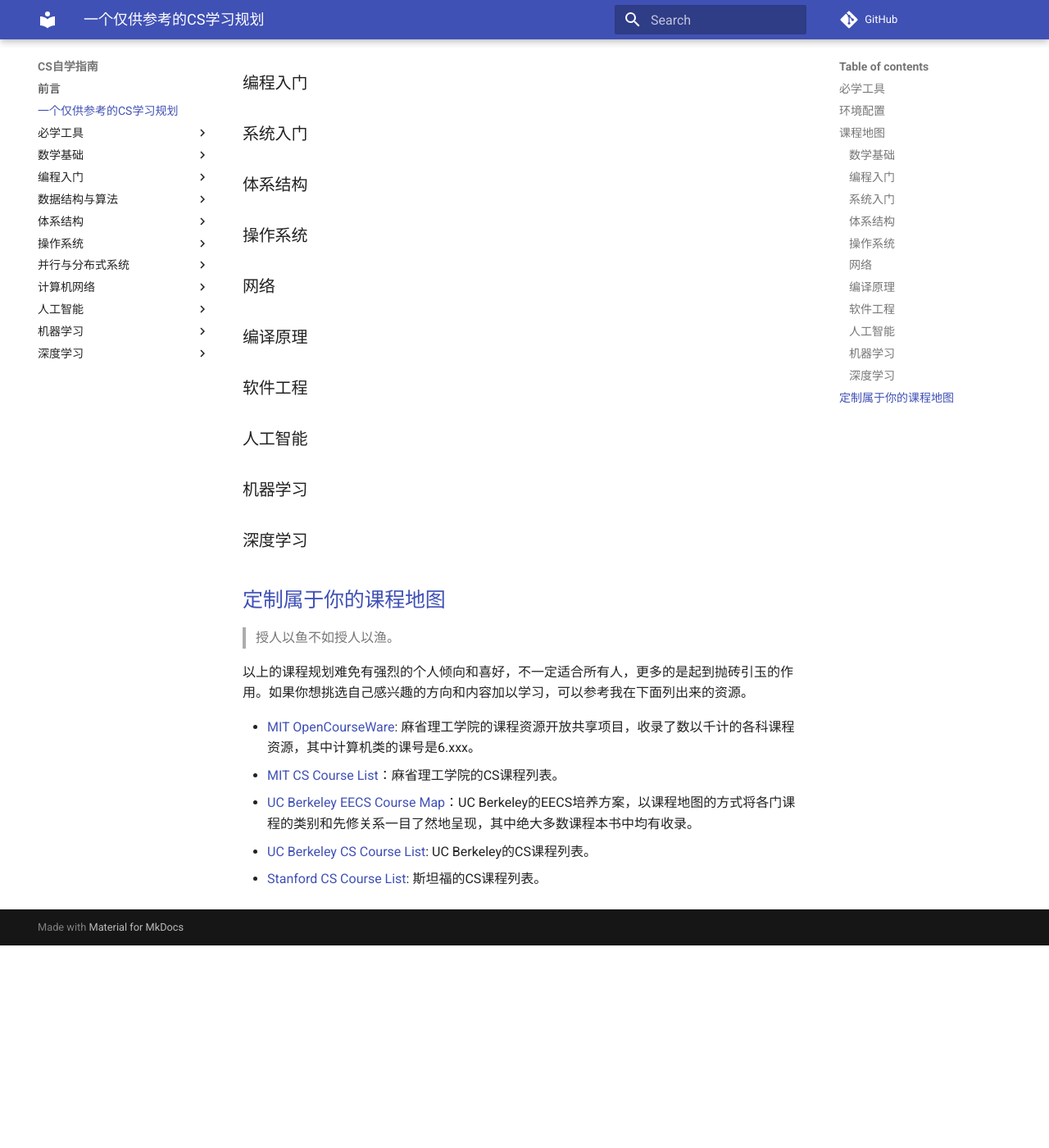
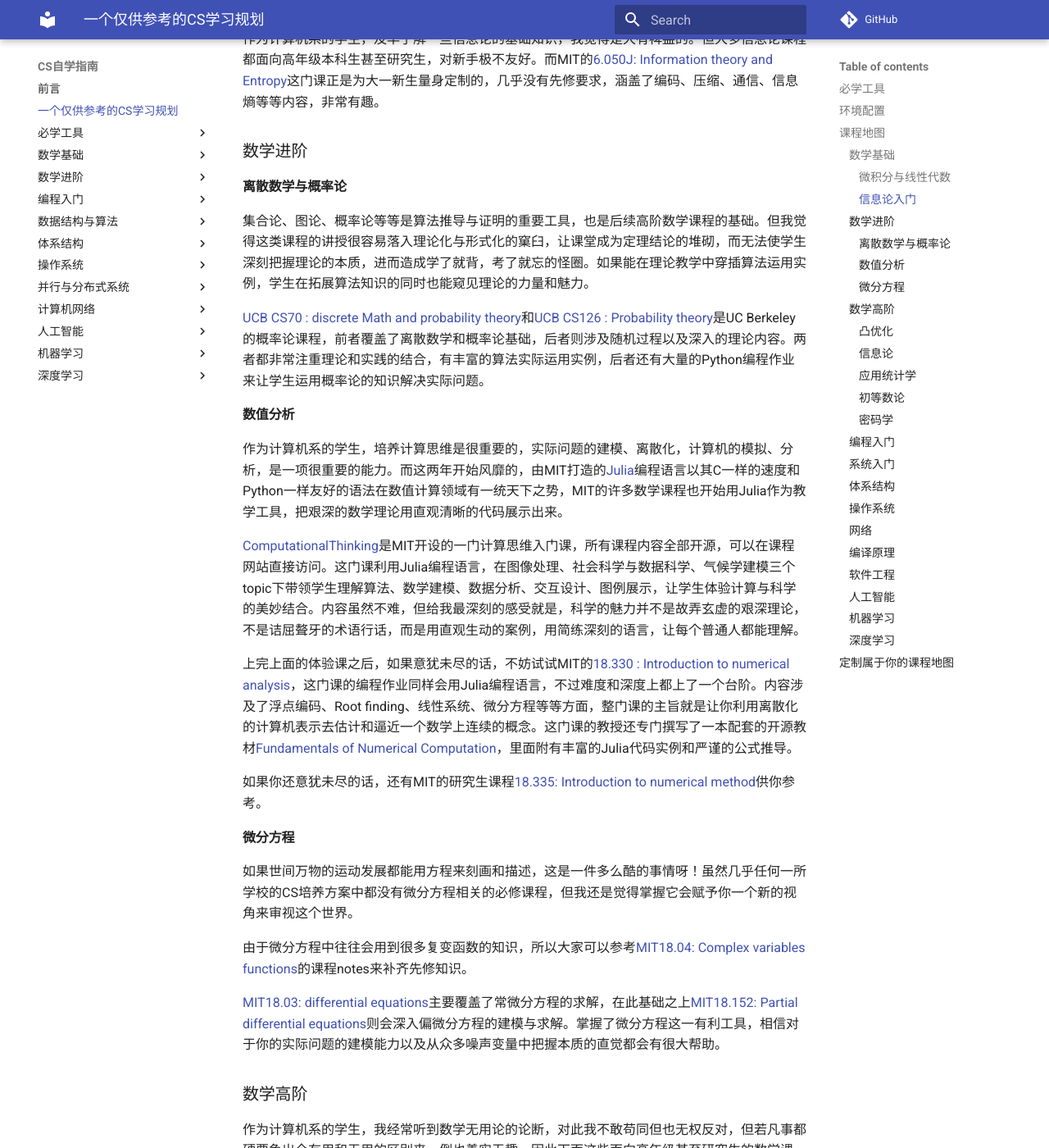
Before and after one commit to PKUFlyingPig/cs-self-learning, an MkDocs documentation site: the page built from docs/CS学习规划.md, in a window 1280 px wide and 1400 px high, scrolled down 1862 px. Shown: the whole window at 82% size. Built offline with MkDocs 1.6.1 and Material for MkDocs 9.7.7, drawn with Linux system fonts in a browser that asks for light colours; comment, search, counter and statistics services are not loaded; before the commit the page ends 3015 px from its top, so only the background shows below that; some of the changed text lies outside the part shown.

Commit message:
add maths course

```diff
--- a/docs/CS学习规划.md
+++ b/docs/CS学习规划.md
@@ -34,10 +34,43 @@ under construction.
 
 以下课程类别中除了含有`基础`和`入门`字眼的以外，并无明确的先后次序，大家只要满足某个课程的先修要求，完全可以根据自己的需要和喜好选择想要学习的课程。
 ### 数学基础
+#### 微积分与线性代数
 作为大一新生，学好微积分线代是和写代码至少同等重要的事情，相信已经有无数的前人经验提到过这一点，但我还是要不厌其烦地再强调一遍：学好微积分线代真的很重要！你也许会吐槽这些东西岂不是考完就忘，那我觉得你是并没有把握住它们本质，对它们的理解还没有达到刻骨铭心的程度。如果觉得老师课上讲的内容晦涩难懂，不妨参考MIT的[Calculus Course](./数学基础/MITmaths.md)和[18.06: Linear Algebra](./数学基础/MITLA.md)的课程notes，至少于我而言，它帮助我深刻理解了微积分和线性代数的许多本质。顺道再安利一个油管数学网红[**3Blue1Brown**](https://www.youtube.com/c/3blue1brown)，他的频道有很多用生动形象的动画阐释数学本质内核的视频，兼具深度和广度，质量非常高。
 
+#### 信息论入门
 作为计算机系的学生，及早了解一些信息论的基础知识，我觉得是大有裨益的。但大多信息论课程都面向高年级本科生甚至研究生，对新手极不友好。而MIT的[6.050J: Information theory and Entropy](./数学基础/information.md)这门课正是为大一新生量身定制的，几乎没有先修要求，涵盖了编码、压缩、通信、信息熵等等内容，非常有趣。
 
+### 数学进阶
+#### 离散数学与概率论
+集合论、图论、概率论等等是算法推导与证明的重要工具，也是后续高阶数学课程的基础。但我觉得这类课程的讲授很容易落入理论化与形式化的窠臼，让课堂成为定理结论的堆砌，而无法使学生深刻把握理论的本质，进而造成学了就背，考了就忘的怪圈。如果能在理论教学中穿插算法运用实例，学生在拓展算法知识的同时也能窥见理论的力量和魅力。
+
+[UCB CS70 : discrete Math and probability theory](./数学进阶/CS70.md)和[UCB CS126 : Probability theory](./数学进阶/CS126.md)是UC Berkeley的概率论课程，前者覆盖了离散数学和概率论基础，后者则涉及随机过程以及深入的理论内容。两者都非常注重理论和实践的结合，有丰富的算法实际运用实例，后者还有大量的Python编程作业来让学生运用概率论的知识解决实际问题。
+#### 数值分析
+作为计算机系的学生，培养计算思维是很重要的，实际问题的建模、离散化，计算机的模拟、分析，是一项很重要的能力。而这两年开始风靡的，由MIT打造的[Julia](https://julialang.org/)编程语言以其C一样的速度和Python一样友好的语法在数值计算领域有一统天下之势，MIT的许多数学课程也开始用Julia作为教学工具，把艰深的数学理论用直观清晰的代码展示出来。
+
+[ComputationalThinking](https://computationalthinking.mit.edu/Spring21/)是MIT开设的一门计算思维入门课，所有课程内容全部开源，可以在课程网站直接访问。这门课利用Julia编程语言，在图像处理、社会科学与数据科学、气候学建模三个topic下带领学生理解算法、数学建模、数据分析、交互设计、图例展示，让学生体验计算与科学的美妙结合。内容虽然不难，但给我最深刻的感受就是，科学的魅力并不是故弄玄虚的艰深理论，不是诘屈聱牙的术语行话，而是用直观生动的案例，用简练深刻的语言，让每个普通人都能理解。
+
+上完上面的体验课之后，如果意犹未尽的话，不妨试试MIT的[18.330 : Introduction to numerical analysis](./数学进阶/numerical.md)，这门课的编程作业同样会用Julia编程语言，不过难度和深度上都上了一个台阶。内容涉及了浮点编码、Root finding、线性系统、微分方程等等方面，整门课的主旨就是让你利用离散化的计算机表示去估计和逼近一个数学上连续的概念。这门课的教授还专门撰写了一本配套的开源教材[Fundamentals of Numerical Computation](studyh5.zhihuishu.com/videoStudy.html#/studyVideo?recruitAndCourseId=425a5f5a43524258454a58595e465144)，里面附有丰富的Julia代码实例和严谨的公式推导。
+
+如果你还意犹未尽的话，还有MIT的研究生课程[18.335: Introduction to numerical method](https://ocw.mit.edu/courses/mathematics/18-335j-introduction-to-numerical-methods-spring-2019/index.htm)供你参考。
+#### 微分方程
+如果世间万物的运动发展都能用方程来刻画和描述，这是一件多么酷的事情呀！虽然几乎任何一所学校的CS培养方案中都没有微分方程相关的必修课程，但我还是觉得掌握它会赋予你一个新的视角来审视这个世界。
+
+由于微分方程中往往会用到很多复变函数的知识，所以大家可以参考[MIT18.04: Complex variables functions](https://ocw.mit.edu/courses/mathematics/18-04-complex-variables-with-applications-spring-2018/)的课程notes来补齐先修知识。
+
+[MIT18.03: differential equations](https://ocw.mit.edu/courses/mathematics/18-03sc-differential-equations-fall-2011/unit-i-first-order-differential-equations/)主要覆盖了常微分方程的求解，在此基础之上[MIT18.152: Partial differential equations](https://ocw.mit.edu/courses/mathematics/18-152-introduction-to-partial-differential-equations-fall-2011/index.htm)则会深入偏微分方程的建模与求解。掌握了微分方程这一有利工具，相信对于你的实际问题的建模能力以及从众多噪声变量中把握本质的直觉都会有很大帮助。
+### 数学高阶
+作为计算机系的学生，我经常听到数学无用论的论断，对此我不敢苟同但也无权反对，但若凡事都硬要争出个有用和无用的区别来，倒也着实无趣，因此下面这些面向高年级甚至研究生的数学课程，大家按兴趣自取所需。
+#### 凸优化
+[Standford EE364A: Convex Optimization](./数学进阶/convex.md)
+#### 信息论
+[MIT6.441: Information Theory](https://ocw.mit.edu/courses/electrical-engineering-and-computer-science/6-441-information-theory-spring-2016/syllabus/)
+#### 应用统计学
+[MIT18.650: Statistics for Applications](https://ocw.mit.edu/courses/mathematics/18-443-statistics-for-applications-spring-2015/index.htm)
+#### 初等数论
+[MIT18.781: Theory of Numbers](https://ocw.mit.edu/courses/mathematics/18-781-theory-of-numbers-spring-2012/index.htm)
+#### 密码学
+[Standford CS255: Cryptography](http://crypto.stanford.edu/~dabo/cs255/)
 ### 编程入门
 
 ### 系统入门
--- a/mkdocs.yml
+++ b/mkdocs.yml
@@ -14,8 +14,14 @@ nav:
     - Latex: '必学工具/Latex.md'
     - 实用工具箱: '必学工具/tools.md'
   - 数学基础:
-    - 'MIT Calculus Course': '数学基础/MITmaths.md'
-    - 'MIT Linear Algebra': '数学基础/MITLA.md'
+    - 'MIT18.01/18.02: Calculus': '数学基础/MITmaths.md'
+    - 'MIT18.06: Linear Algebra': '数学基础/MITLA.md'
+    - 'MIT6.050J: Information theory and Entropy': '数学基础/information.md'
+  - 数学进阶:
+    - 'UCB CS70: discrete Math and probability theory': '数学进阶/CS70.md'
+    - 'UCB CS126: probability theory': '数学进阶/CS126.md'
+    - 'MIT18.330: Introduction to numerical analysis': '数学进阶/numerical.md'
+    - 'Standford EE364A: Convex Optimization': '数学进阶/convex.md'
   - 编程入门:
     - MIT-Missing-Semester: '编程入门/MIT-Missing-Semester.md'
     - 'Harvard CS50: This is CS50x': '编程入门/CS50.md'
```
Also changed, not shown: docs/数学基础/MITLA.md (+1 -1 lines), docs/数学基础/MITmaths.md (+2 -2 lines), docs/数学进阶/CS126.md (added, +23 -0 lines), docs/数学进阶/CS70.md (added, +27 -0 lines), docs/数学进阶/convex.md (added, +19 -0 lines), docs/数学进阶/numerical.md (added, +20 -0 lines), docs/数学课/MIT18.01.md (deleted).
